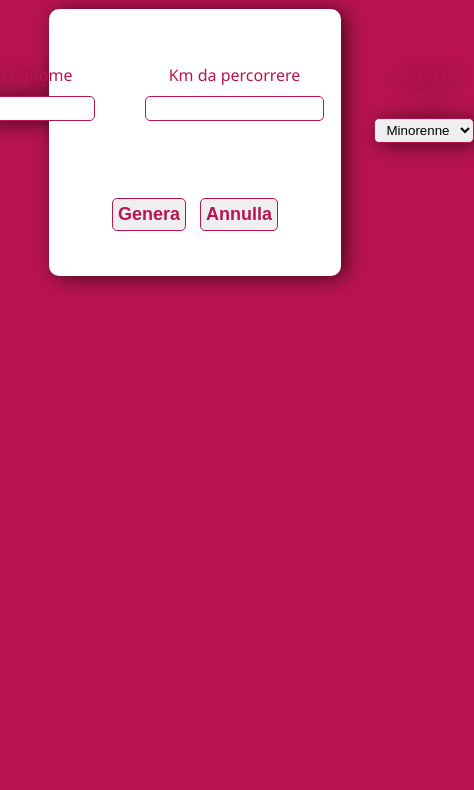
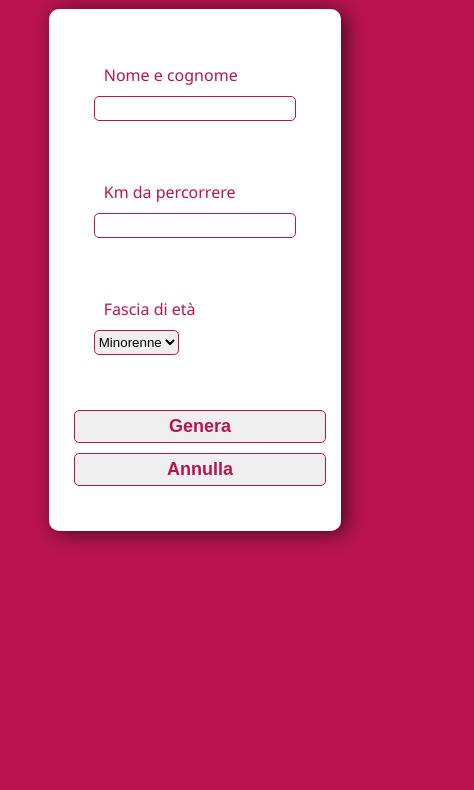
Before and after one commit to SalvatoreB98/-js-biglietto-treno-form, a plain HTML site: page index.html in a window 390 px wide. Shown: the part 214-1004 px from the top of the page, 474 px wide, since content can reach past the window. Before the commit the page ends 847 px from the top, so only its background shows below. Drawn offline with Linux system fonts and the light colour scheme.

Commit message:
Responsiveness

```diff
--- a/style.css
+++ b/style.css
@@ -12,7 +12,6 @@ body{
     background-color:#b91450 ;
 }
 h1{
-    text-align: center;
     color: white;
     font-size: 30px;
     margin: 25px;
@@ -128,5 +127,34 @@ button:hover {
     filter: drop-shadow(2px 5px 10px rgba(2, 2, 2, 0.466));
 }
 
-/*
-RESPONSIVE */
+/* RESPONSIVE */
+@media screen and (max-width:800px){
+    .input-container{
+        flex-direction: column;
+    }
+    .dettagli{
+        flex-direction: column;
+    }
+    .piano{
+        flex-direction: column;
+    }
+    .valore{
+        margin-top: 5px;
+    }
+    label div{
+        text-align: left;
+    }
+    .rounded{
+        border: 1px solid #b91450;
+        border-radius: 5px;
+        height: 25px;
+        text-align: center;
+        min-width: 40px;
+    }
+    input{
+        width: 100%;
+    }
+    button{
+        width: 100%;
+    }
+}
```
